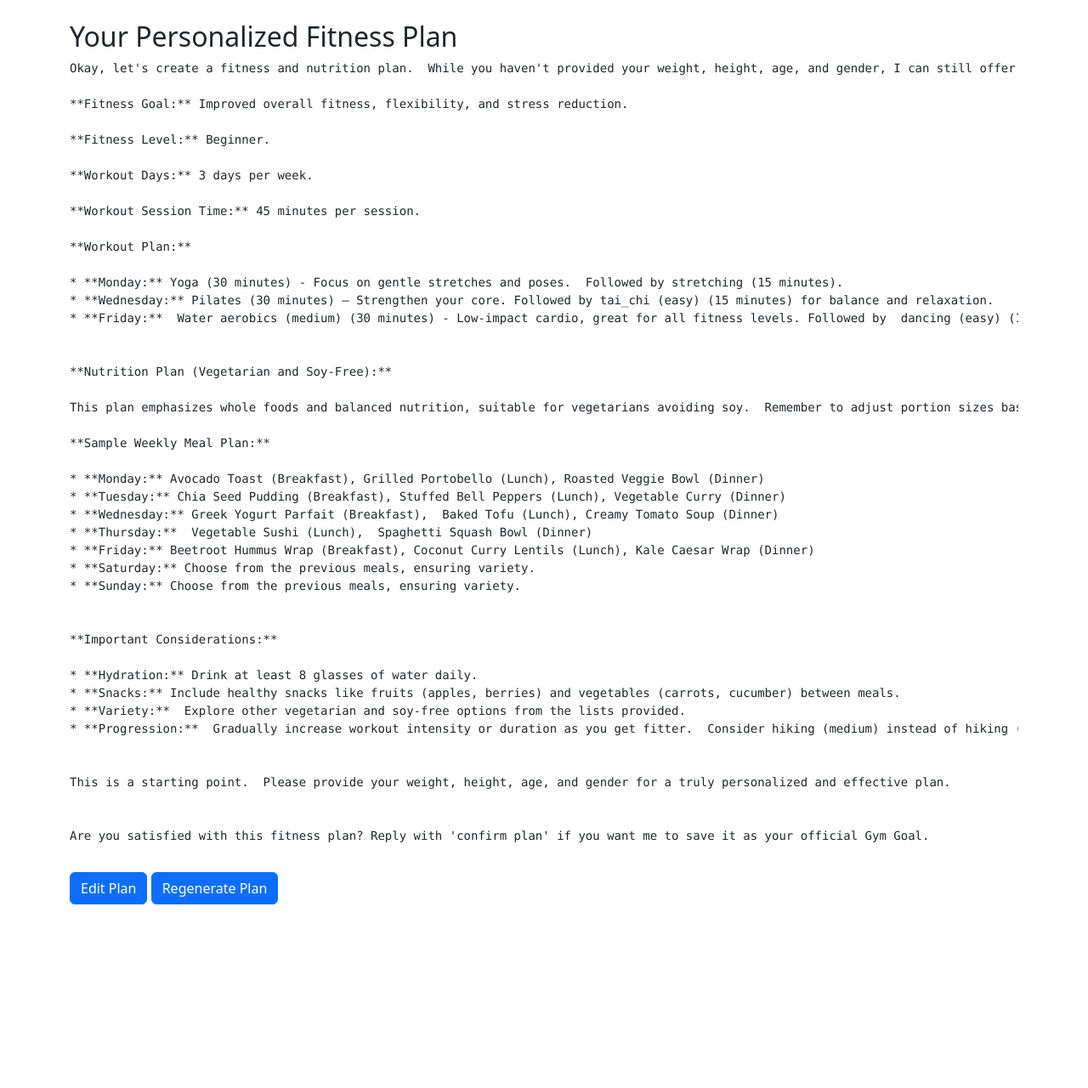
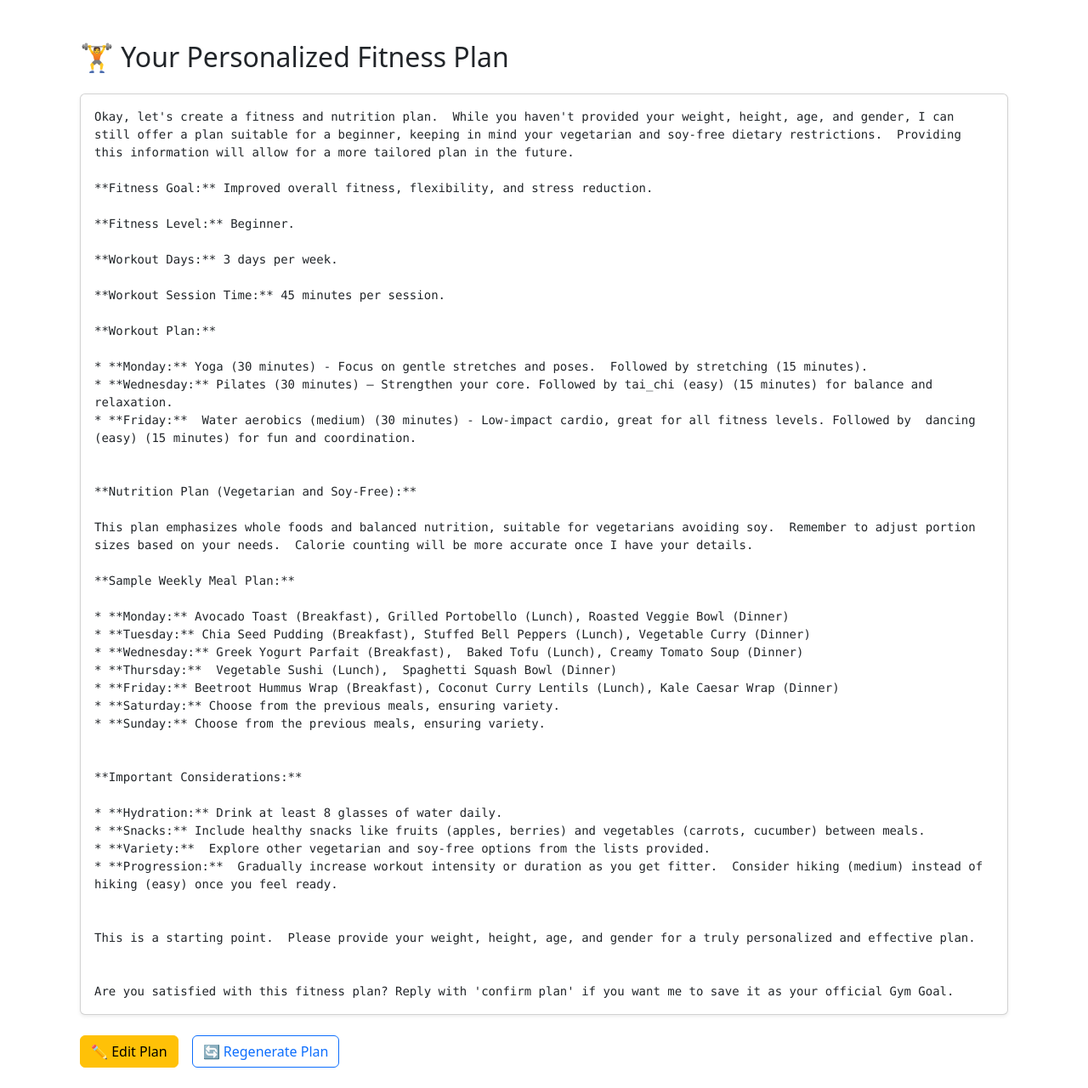
Before and after one commit to Rat-fi/Iron-Concordia, a Django app: page /FitnessPlan/view in a window 1280 px wide. Shown: the part 56-1336 px from the top of the page at 85% size. Before the commit the page ends 1120 px from the top, so only its background shows below. Run offline with Django 5.2, Linux system fonts and the light colour scheme; a user stored in the database is signed in; data comes from the database, SQL or seed files in the repository; both versions use the stored data as it was after the commit.

Commit message:
user plan

```diff
--- a/CUFitness/templates/fitnessplan/view_plan.html
+++ b/CUFitness/templates/fitnessplan/view_plan.html
@@ -1,14 +1,25 @@
 {% extends 'base.html' %}
 {% block title %}Dashboard - FitnessPlan{% endblock %}
+
 {% block content %}
-<h2>Your Personalized Fitness Plan</h2>
+<div class="container py-4">
+    <h2 class="mb-4">🏋️ Your Personalized Fitness Plan</h2>
 
-{% if fitness_plan %}
-<pre>{{ fitness_plan.plan_content }}</pre>
-<a href="{% url 'adjust_plan' %}"><button type="button" class="btn btn-primary mt-3">Edit Plan</button></a>
-<a href="{% url 'collect_user_info' %}"><button type="button" class="btn btn-primary mt-3">Regenerate Plan</button></a>
-{% else %}
-<p>You have not generated a fitness plan yet.</p>
-<a href="{% url 'collect_user_info' %}"><button type="button" class="btn btn-success">Generate Now</button></a>
-{% endif %}
+    {% if fitness_plan %}
+    <div class="card shadow-sm mb-4">
+        <div class="card-body">
+            <pre class="mb-0" style="white-space: pre-wrap;">{{ fitness_plan.plan_content }}</pre>
+        </div>
+    </div>
+    <div class="d-flex gap-3">
+        <a href="{% url 'adjust_plan' %}" class="btn btn-warning">✏️ Edit Plan</a>
+        <a href="{% url 'collect_user_info' %}" class="btn btn-outline-primary">🔄 Regenerate Plan</a>
+    </div>
+    {% else %}
+    <div class="alert alert-info text-center">
+        <p class="mb-2">You have not generated a fitness plan yet.</p>
+        <a href="{% url 'collect_user_info' %}" class="btn btn-success">🚀 Generate Now</a>
+    </div>
+    {% endif %}
+</div>
 {% endblock %}
```
Also changed, not shown: CUFitness/templates/fitnessplan/collect_user_info.html (+7 -12 lines), CUFitness/db.sqlite3.
